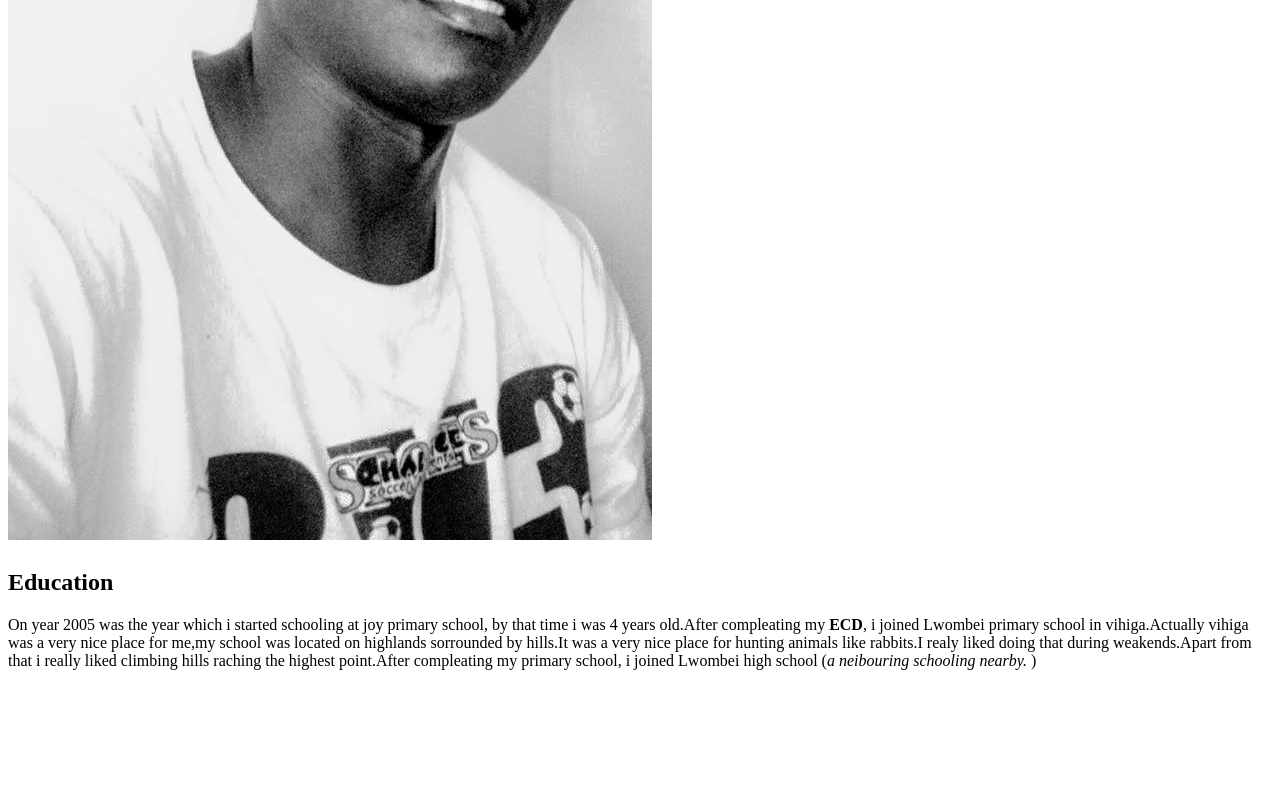
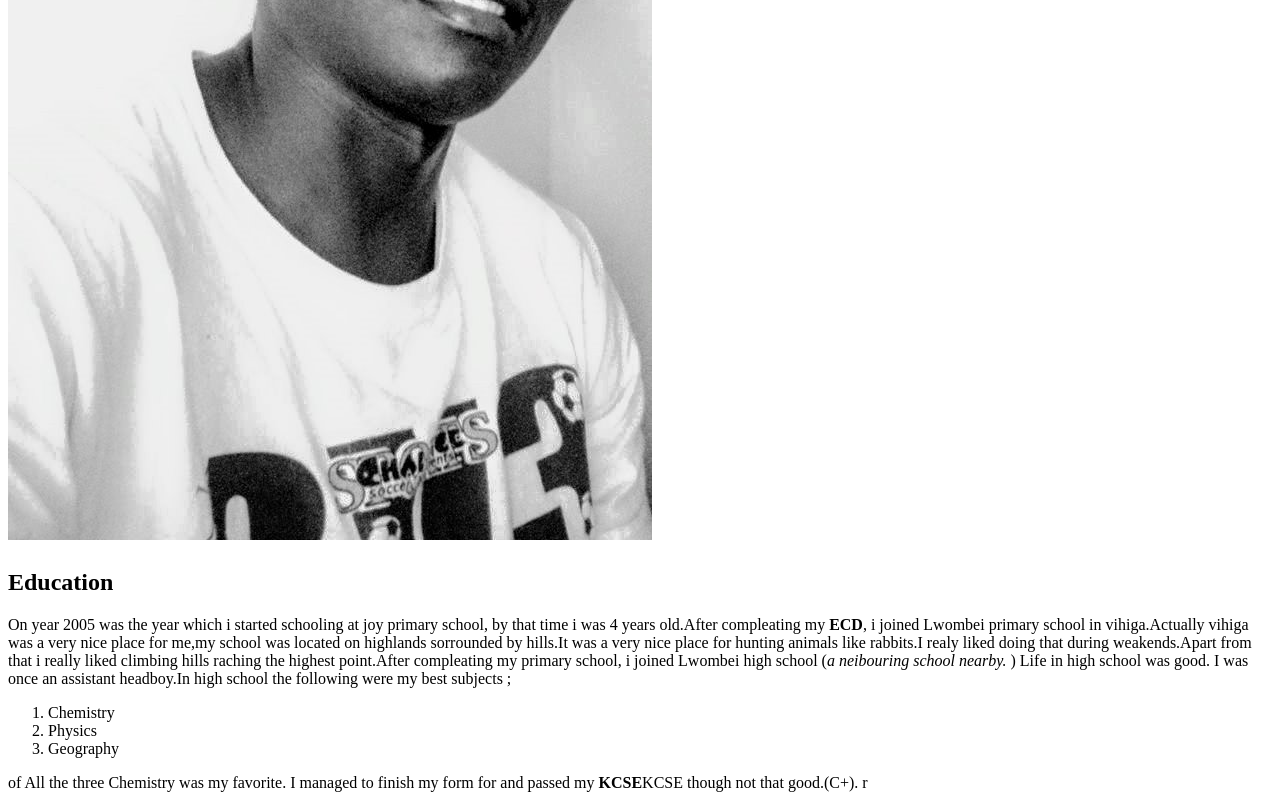
Before and after one commit to luch34/friday-proect, a plain HTML site: page index.html in a window 1280 px wide. Shown: the part 500-1300 px from the top of the page. Before the commit the page ends 1178 px from the top, so only its background shows below. Drawn offline with Linux system fonts and the light colour scheme.

Commit message:
Add a <p2> with an <ol> tag

```diff
--- a/index.html
+++ b/index.html
@@ -17,5 +17,17 @@
         rabbits.I realy liked doing that during weakends.Apart from that i
         really liked climbing hills raching the highest point.After compleating
         my primary school, i joined Lwombei high school (<em>a neibouring
-          schooling nearby.  </em>)
+          school nearby.  </em>)</p1>
+      <p2>Life in high school was good. I was once an assistant headboy.In
+        high school the following were my best subjects ;
+            <ol>
+                <li>Chemistry</li>
+                <li>Physics</li>
+                <li>Geography</li>
+            </ol> of All the three Chemistry was my favorite. I managed to
+        finish my form for and passed my <strong>KCSE</strong>KCSE though not
+        that good.(C+).
+
+r
+
 </html>
```
